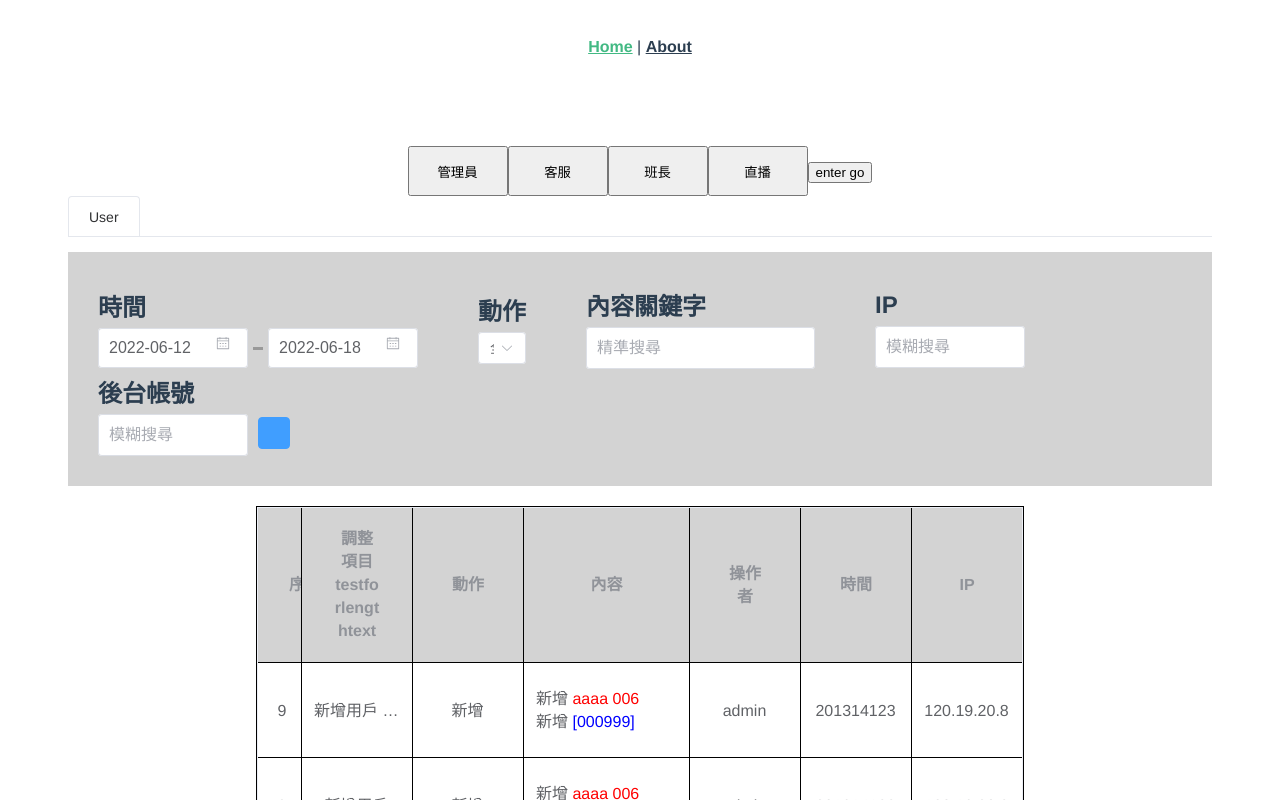
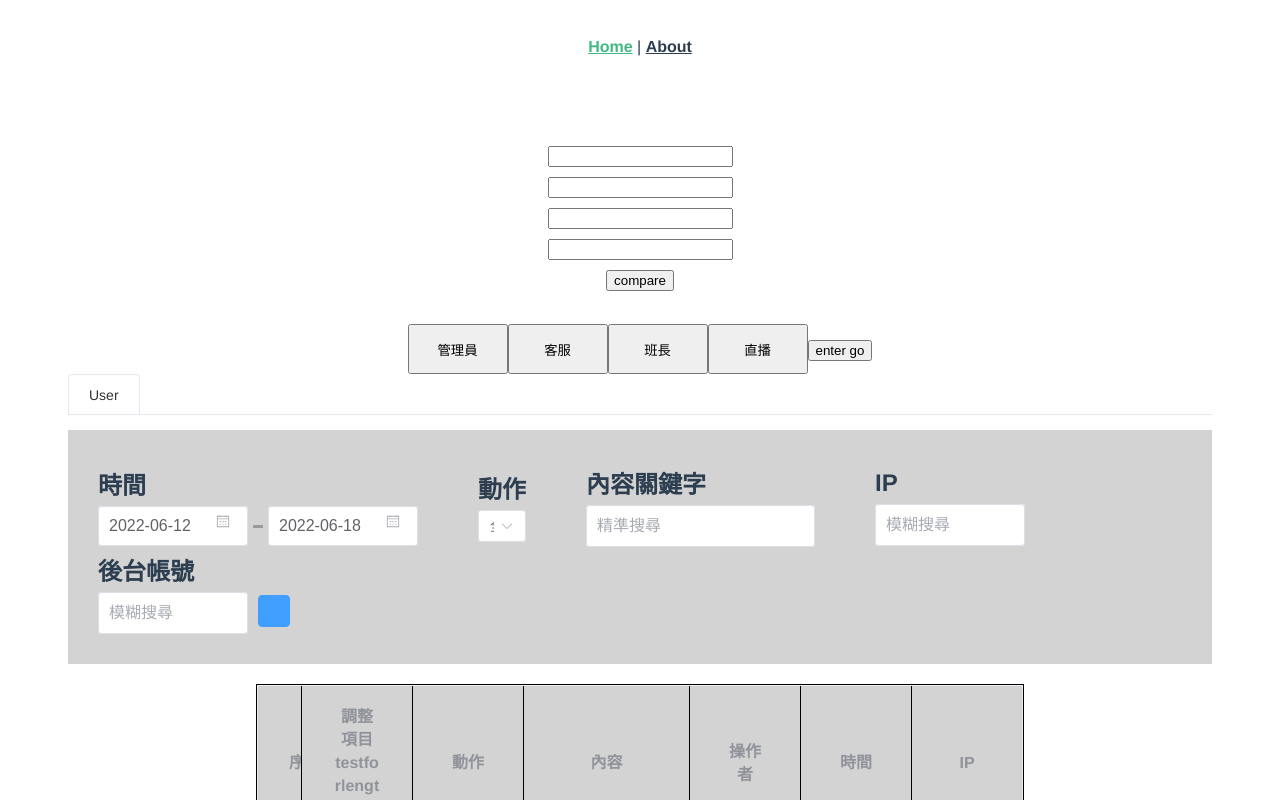
Before and after one commit to because-hung/elementUi-vue3, a Vue app: page /#/ in a window 1280 px wide. Shown: the top 800 px of the page. Built offline with nearby package versions, Linux system fonts and the light colour scheme.

Commit message:
feat: 測試compare

```diff
--- a/src/views/HomeView.vue
+++ b/src/views/HomeView.vue
@@ -1,6 +1,16 @@
 <template>
   <div class="home">
-
+    <input type="text" v-model="form.depositDayLimit">
+    <div style="margin-bottom: 10px"></div>
+    <input type="text" v-model="form.depositSingleLimit">
+    <div style="margin-bottom: 10px"></div>
+    <input type="text" v-model="form.withdrawDayLimit">
+    <div style="margin-bottom: 10px"></div>
+    <input type="text" v-model="form.withdrawSingleLimit">
+    <div style="margin-bottom: 10px"></div>
+    <button @click="compare()">compare</button>
+    <div style="margin-bottom: 15px"></div>
+    <br>
     <button class="job" @click="setID(1)">管理員</button>
     <button class="job" @click="setID(2)">客服</button>
     <button class="job" @click="setID(3)">班長</button>
@@ -132,6 +142,29 @@ export default {
     // function cellStyle ({ row, column, rowIndex, columnIndex }) {
     //   return 'customClass'
     // }
+    const form = ref({
+      depositDayLimit: '',
+      depositSingleLimit: '',
+      withdrawDayLimit: '',
+      withdrawSingleLimit: ''
+    })
+
+    const compare = () => {
+      const { depositDayLimit, depositSingleLimit, withdrawDayLimit, withdrawSingleLimit } = form.value
+      if (depositSingleLimit > depositDayLimit) {
+        console.log('deposit error')
+      }
+      console.log('depositDayLimit', depositDayLimit)
+      console.log('depositSingleLimit', depositSingleLimit)
+      console.log('deposit error result', depositSingleLimit > depositDayLimit)
+
+      if (withdrawSingleLimit > withdrawDayLimit) {
+        console.log('withdraw error')
+      }
+      console.log('withdrawDayLimit', withdrawDayLimit)
+      console.log('withdrawSingleLimit', withdrawSingleLimit)
+      console.log('withdraw error result', withdrawSingleLimit > withdrawDayLimit)
+    }
     const store = useStore()
     const router = useRouter()
     const timeNow = new Date(Date.now())
@@ -237,7 +270,9 @@ export default {
       dateValue2,
       goTestPage,
       setID,
-      store
+      store,
+      form,
+      compare
     }
   }
 }
```
